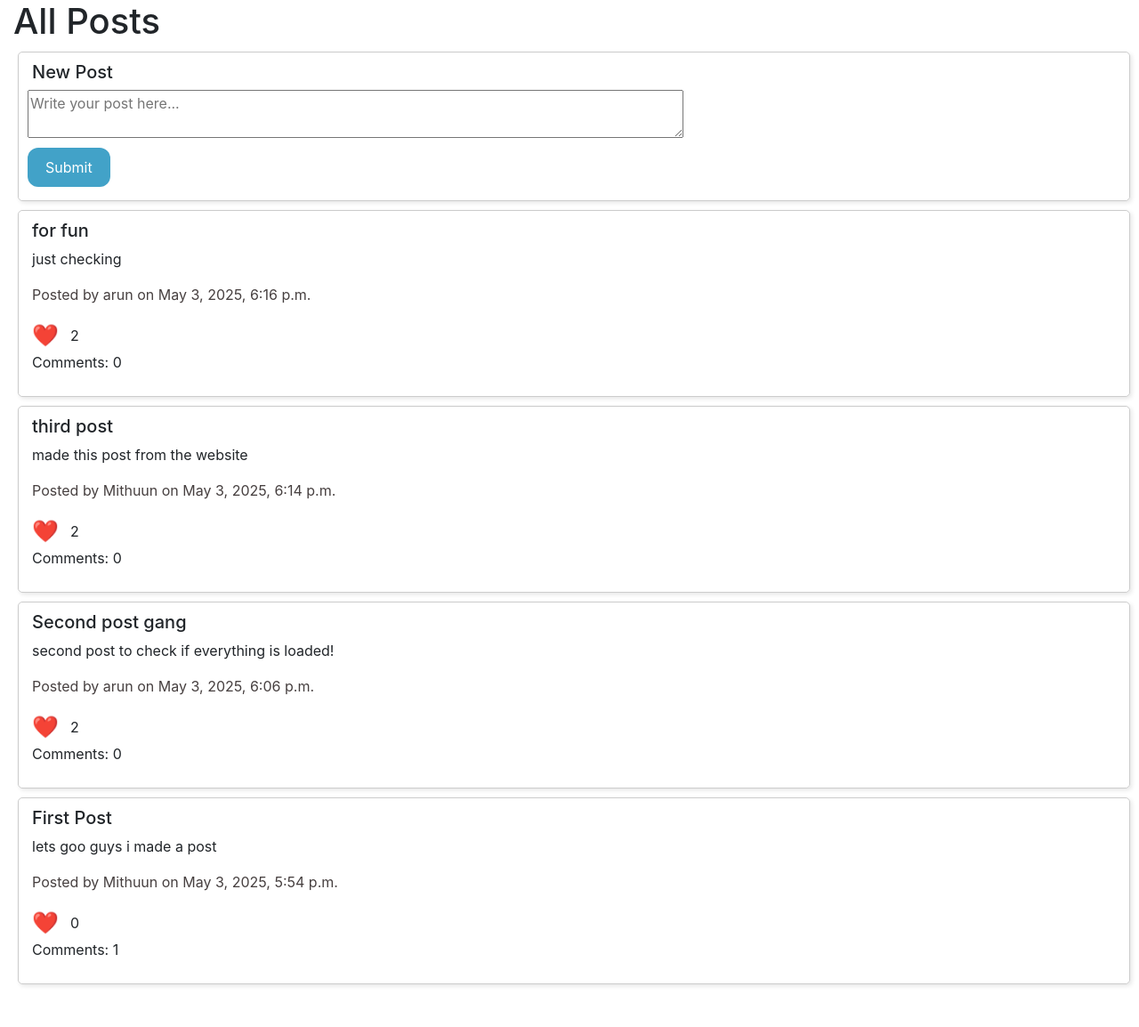
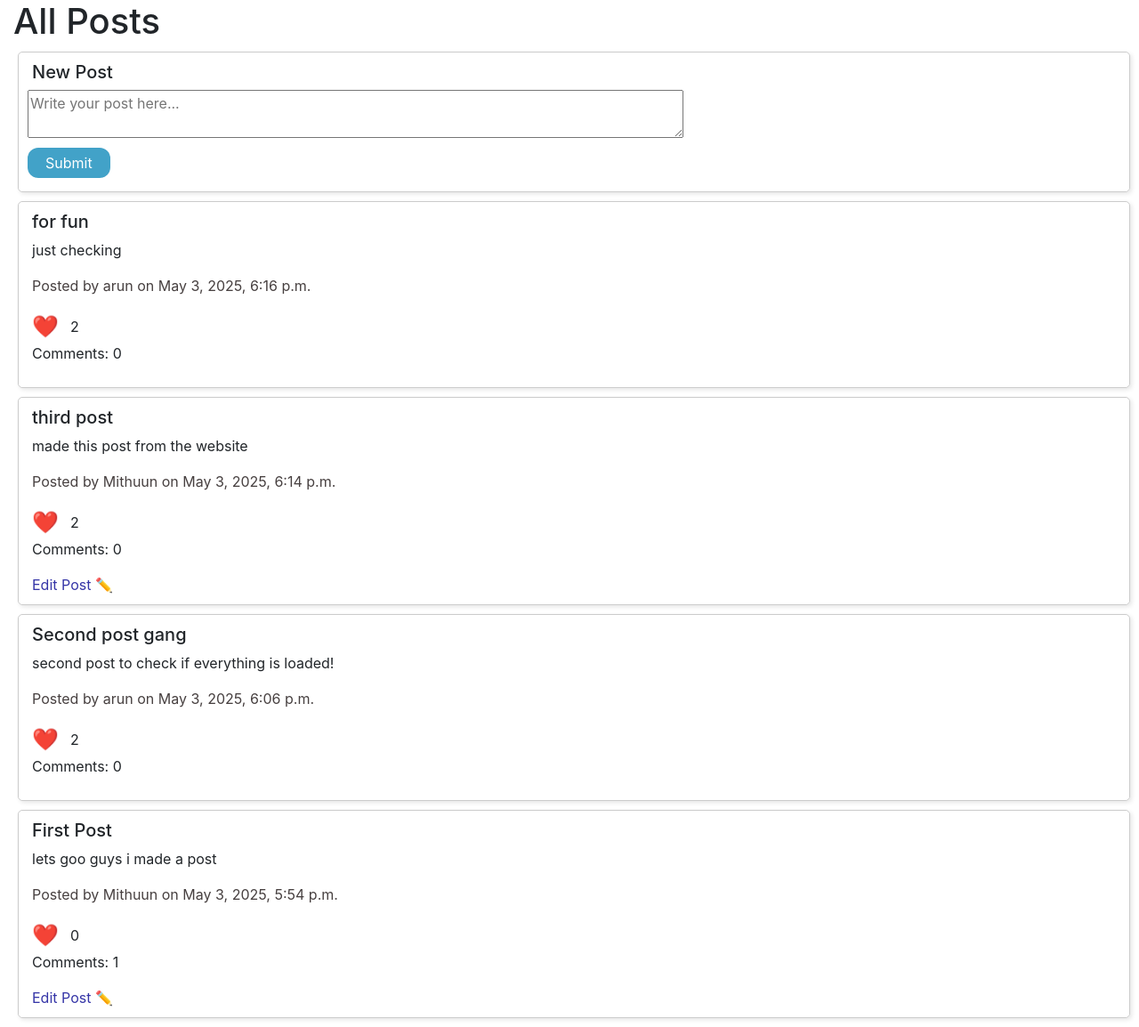
Before and after one commit to FunnyKoalaBear/network, a Django app: page / in a window 1280 px wide. Shown: the part 56-1210 px from the top of the page at 89% size. Before the commit the page ends 1172 px from the top, so only its background shows below. Run offline with Django 3.2, Linux system fonts and the light colour scheme; the first user in the database is signed in; data comes from the database, SQL or seed files in the repository; tables that the repository leaves empty hold one stand-in row (Sample ...); some libraries are stand-ins or nearby versions.

Commit message:
half of edit post complete, now we have to make it save the edits with the same function

```diff
--- a/network/static/network/network.js
+++ b/network/static/network/network.js
@@ -20,6 +20,7 @@ function getCookie(name) {
 }
 
 
+//like post functionality
 document.addEventListener("DOMContentLoaded", function() {
     const likeButtons = document.querySelectorAll(".likeButton");
     const csrftoken = getCookie("csrftoken");
@@ -28,7 +29,7 @@ document.addEventListener("DOMContentLoaded", function() {
     //when the button is clicked, it sends a POST request to the server
     //with the post ID and the CSRF token
     likeButtons.forEach(button => {
-        console.log("Script loaded");
+        console.log("button loaded");
 
         button.addEventListener("click", function(event) {
             event.preventDefault(); // Prevent the default action of the button
@@ -60,3 +61,91 @@ document.addEventListener("DOMContentLoaded", function() {
         })
     })
 });
+
+
+//adding edit button functionality
+document.addEventListener("DOMContentLoaded", function() {
+    const editButtons = document.querySelectorAll(".editButton");
+    const csrftoken = getCookie("csrftoken");
+
+    //adds an event listener to each like button
+    //when the button is clicked, it sends a POST request to the server
+    //with the post ID and the CSRF token
+    editButtons.forEach(button => {
+        console.log("edit button loaded");
+
+        //this will do the get method to get post information so we can edit it later
+        button.addEventListener("click", function(event) {
+            event.preventDefault();
+
+            const postID = button.getAttribute("data-id");
+
+            //get the current content and title of the post
+            fetch(`editPost/${postID}`, {
+                method: 'GET',
+                headers: {
+                    'Content-Type': 'application/json',
+                    'X-CSRFToken': csrftoken
+                },
+            })
+            .then (response => response.json())
+
+            .then(data => {
+                console.log("Fetched data:", data);  // Log the data to see its structure
+                //extracting data
+                const title = data.title;
+                const content = data.content;
+
+                //hiding unnecessary elements when editing post
+                document.getElementById(`postInfo-${postID}`).style.display = "none";
+                document.getElementById(`likeButton-${postID}`).style.display = "none";
+                document.getElementById(`comments-${postID}`).style.display = "none";
+                document.getElementById(`likeCount-${postID}`).style.display = "none";
+
+                //autofilling post content
+                document.getElementById(`postTitle-${postID}`).innerText = title
+                const changeTitleElement = document.getElementById(`postTitle-${postID}`);
+                const inputBox = document.createElement("input");
+                inputBox.type = "text";
+                inputBox.id = `editTitle-${postID}`;
+                inputBox.value = title;
+                changeTitleElement.parentNode.replaceChild(inputBox, changeTitleElement);
+
+                // Adding a <br> tag after the input box for better spacing
+                const brTag = document.createElement("br");
+                inputBox.parentNode.insertBefore(brTag, inputBox.nextSibling);
+                // Adding another <br> tag after the first one for additional spacing
+                const secondBrTag = document.createElement("br");
+                brTag.parentNode.insertBefore(secondBrTag, brTag.nextSibling);
+
+                //autofilling content area
+                const postContentElement = document.getElementById(`postContent-${postID}`);
+                const textArea = document.createElement("textarea");
+                textArea.id = `editContent-${postID}`;
+                textArea.value = content; // Set the current content as the value of the textarea
+                postContentElement.parentNode.replaceChild(textArea, postContentElement);
+                textArea.setAttribute("rows", "2");
+                textArea.style.width = "60%";
+
+                const editButton = document.getElementById(`editButton-${postID}`);
+                editButton.innerText = "Save Changes";
+                editButton.className = "button"; // Set the class to a general button
+                editButton.style = "color: white;"
+
+
+            })
+            .catch(error => console.error("Error fetching post data:", error))
+
+
+        })
+    })
+
+})
+
+
+
+// body: JSON.stringify({
+//     post_id: postID,
+//     title: title,
+//     content: content
+// })
--- a/network/static/network/styles.css
+++ b/network/static/network/styles.css
@@ -18,28 +18,27 @@ img {
     border-radius: 5px;
     box-shadow: 2px 2px 5px rgba(0, 0, 0, 0.1);
 }
-
 button {
-    background-color: #42a2c8; /* Light blue color */
-    color: white; /* White text */
-    border: none; /* Remove border */
-    border-radius: 12px; /* Rounded edges */
-    padding: 10px 20px; /* Add some padding */
-    font-size: 16px; /* Adjust font size */
-    cursor: pointer; /* Pointer cursor on hover */
-    transition: background-color 0.3s ease; /* Smooth hover effect */
+    background-color: #42a2c8;
+    color: white;
+    border: none;
+    border-radius: 12px;
+    padding: 5px 20px; /* Reduced top and bottom padding for shorter height */
+    font-size: 16px;
+    cursor: pointer;
+    transition: background-color 0.3s ease;
 }
 
 button:hover {
-    background-color: #c42fcc; /* Slightly darker blue on hover */
+    background-color: #c42fcc;
 }
 
-.likeButton {
+.likeButton, .editButton {
     all: unset;
     outline: none;
 }
 
-.likeButton:hover {
+.likeButton:hover, .editButton:hover{
     transform: scale(1.4);
     transition: transform 0.2s ease;
     outline: none;
--- a/network/templates/network/index.html
+++ b/network/templates/network/index.html
@@ -26,20 +26,28 @@
 
     {% for post in posts %}
         <div class="post">
-            <h5>{{ post.title }}</h5>
-            <p>{{ post.content }}</p>
-            <p style="color: rgb(71, 64, 64);">Posted by {{ post.user.username }} on {{ post.timestamp }}</p>
-
+            <h5 id="postTitle-{{ post.id }}">{{ post.title }}</h5>
+            <p id="postContent-{{ post.id }}">{{ post.content }}</p>
+            <p id="postInfo-{{ post.id }}" style="color: rgb(71, 64, 64);">Posted by {{ post.user.username }} on {{ post.timestamp }}</p>
             <p style="display: flex; align-items: center; margin: 0;">
 
-                <button class="likeButton" data-id="{{ post.id }}">
+                <button class="likeButton" data-id="{{ post.id }}" id="likeButton-{{ post.id }}">
                     <span style="font-size: 24px; margin-right: 8px; vertical-align: middle;">❤️</span>
                 </button>
 
                 <span style="line-height: 30px;" id="likeCount-{{ post.id }}">{{ post.likes.count }}</span>
             </p>
 
-            <p>Comments: {{ post.comments.count }}</p>
+            <p id="comments-{{ post.id }}">Comments: {{ post.comments.count }}</p>
+
+
+
+            {% if request.user == post.user %}
+                <button id="editButton-{{ post.id }}" class="editButton" data-id="{{ post.id }}" style="margin-left: 5px; color: rgb(53, 53, 167);">  Edit Post ✏️</button>
+            {% endif %}
+
+
+
         </div>
     {% endfor %}
 
--- a/network/templates/network/newPost.html
+++ b/network/templates/network/newPost.html
@@ -18,4 +18,6 @@
             <button id="submitPost" type="submit">Submit</button>
         </form>
 
+    </div>
+
 {% endblock %}
--- a/network/urls.py
+++ b/network/urls.py
@@ -13,6 +13,7 @@ urlpatterns = [
     path("profile/<str:username>/edit", views.editProfile, name="editProfile"),
     path("newPost", views.newPost, name="newPost"),
     path("likePost/<int:post_id>", views.likePost ,name="likePost"),
+    path("editPost/<int:post_id>", views.editPost, name="editPost")
 ] + static(settings.MEDIA_URL, document_root=settings.MEDIA_ROOT)
 
 
--- a/network/views.py
+++ b/network/views.py
@@ -9,6 +9,7 @@ import json
 from django.views.decorators.csrf import csrf_exempt
 
 from .models import User, Post, Follow, Comment
+from django.contrib.auth.decorators import login_required
 
 
 def index(request):
@@ -83,6 +84,7 @@ def profile(request, username):
     })
 
 
+@login_required
 def editProfile(request, username):
     profile_user = User.objects.get(username=username)
 
@@ -116,6 +118,7 @@ def editProfile(request, username):
         })
 
 
+@login_required
 def newPost(request):
     user = request.user
 
@@ -142,6 +145,7 @@ def newPost(request):
         })
 
 
+@login_required
 def likePost(request, post_id):
     if request.method == "POST":
         post =  Post.objects.get(id=post_id)
@@ -166,13 +170,68 @@ def likePost(request, post_id):
 
 
 
-
+@login_required
 def commentPost(request):
     pass
 
 
-def editPost(request):
+@login_required
+def editPost(request, post_id):
+
+    try:
+        post = Post.objects.get(id=post_id)
+    except Post.DoesNotExist:
+        return JsonResponse({"error": "Post not found"}, status=404)
+
+    #for saving edit
+    if request.method == "POST":
+        user = request.user
+
+        if post.user == user:
+
+            title = request.POST.get("title", "")
+            content = request.POST.get("content", "")
+
+            post.title = title
+            post.content = content
+
+            post.save()
+            return JsonResponse({"message": "Post updated successfully"})
+
+        else:
+            #unlogined user is accessing
+            return JsonResponse({"error": "Not authorized to view this post"}, status=403)
+
+    #for getting post information to edit it
+    elif request.method == "GET":
+        user = request.user
+
+        if post.user == user:
+            #verified that post author is editing
+            content = post.content
+            title = post.title
+
+            data = {
+                'title': title,
+                'content': content
+            }
+
+            return JsonResponse(data)
+
+        else:
+            #unlogined user is accessing
+            return JsonResponse({"error": "Not authorized to view this post"}, status=403)
+
+
+    return JsonResponse({"error": "Invalid Request"}, status=400)  # In case of non-POST request
+
+
+
+@login_required
+def savePost(request, post_id):
     pass
 
+
+@login_required
 def deletePost(request):
     pass
```
Also changed, not shown: other parts of network/static/network/styles.css (+1 -1 lines), db.sqlite3, 2 other files.
